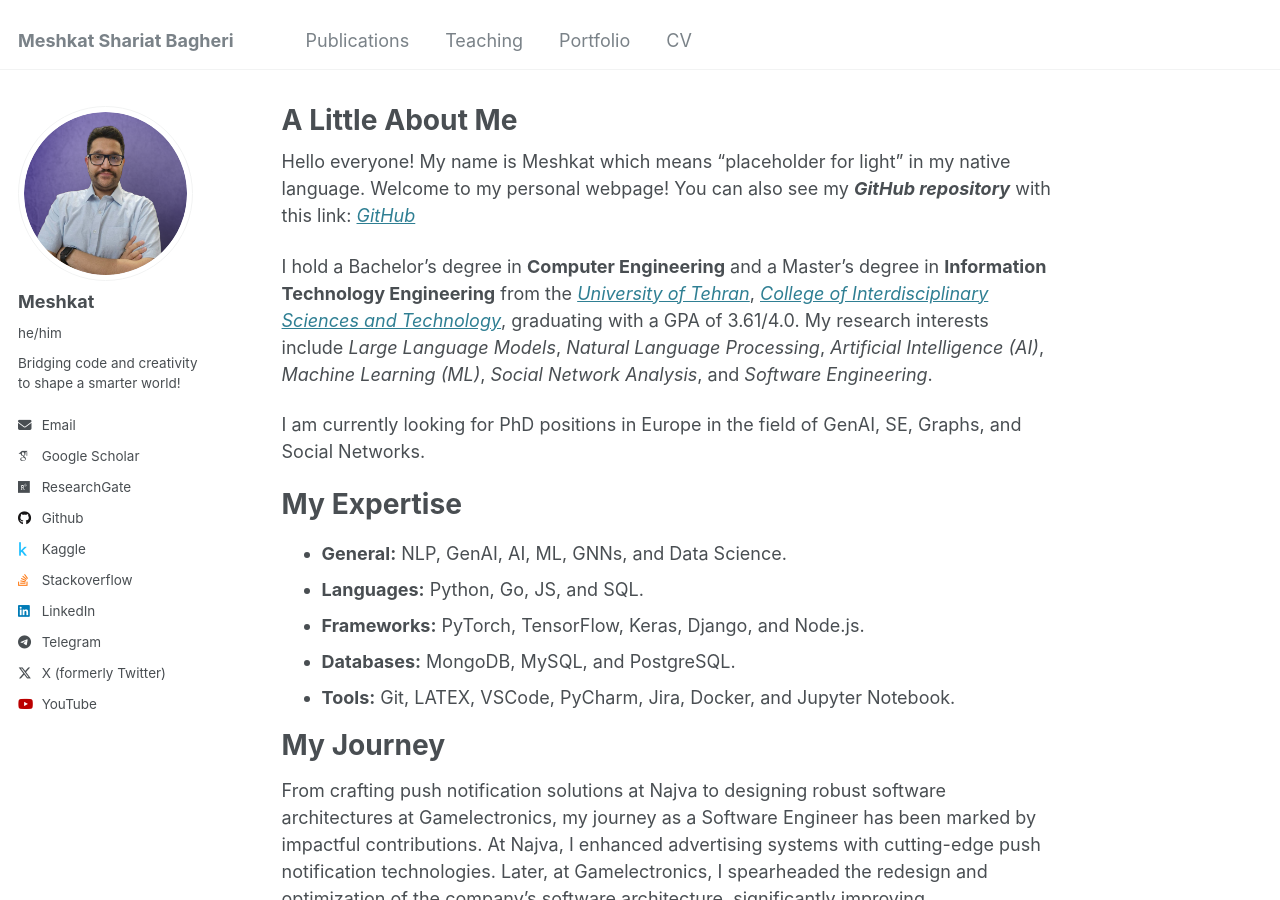
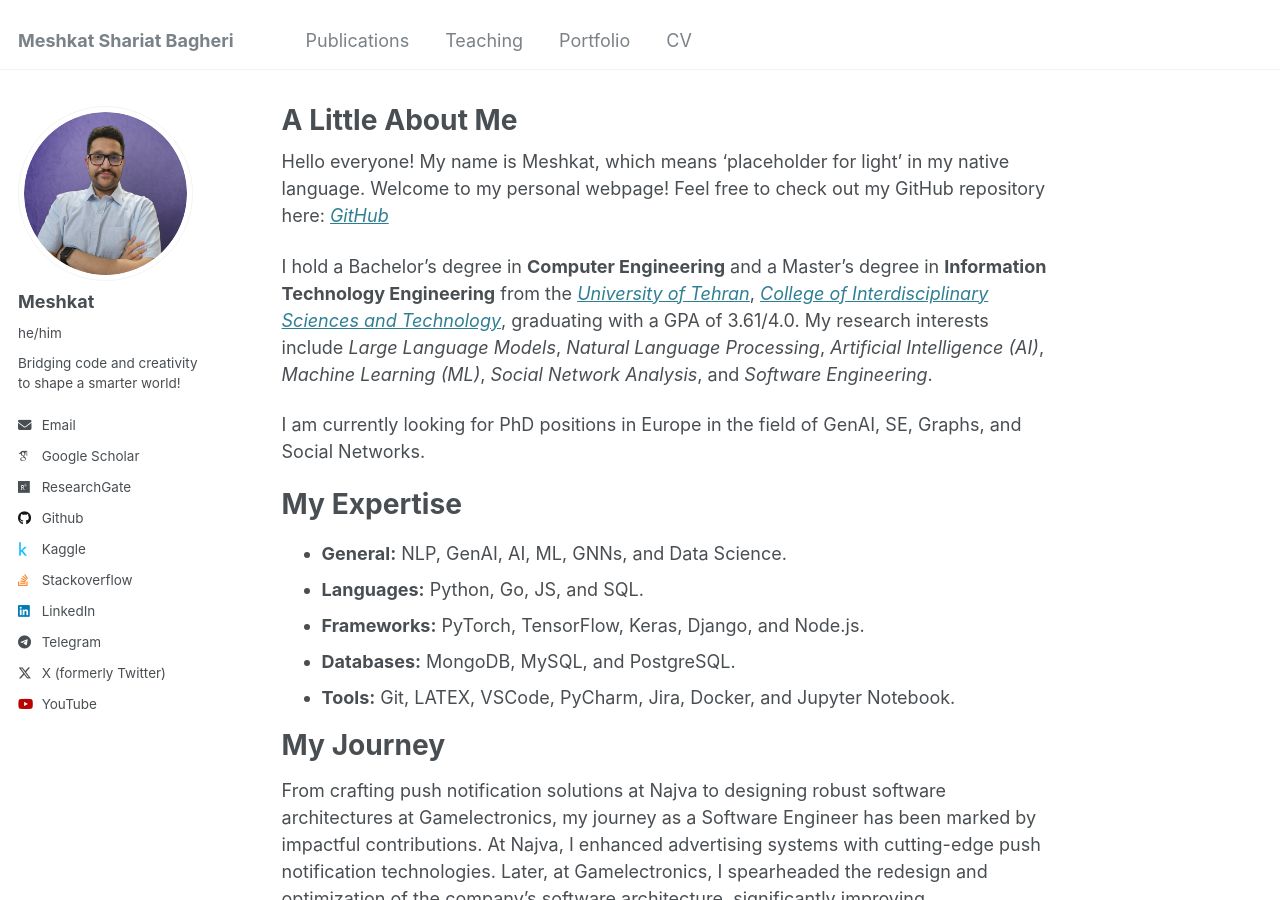
Before and after one commit to MeshkatShB/meshkatshb.github.io, a Jekyll site: the page built from _pages/about.md, in a window 1280 px wide and 900 px high. Built offline with Jekyll 4.4.1, drawn with Linux system fonts in a browser that asks for light colours; some web fonts are replaced.

Commit message:
refactor: update github sentence

```diff
--- a/_pages/about.md
+++ b/_pages/about.md
@@ -7,7 +7,7 @@ redirect_from:
   - /about.html
 ---
 
-Hello everyone! My name is Meshkat which means "placeholder for light" in my native language. Welcome to my personal webpage! You can also see my **_GitHub repository_** with this link: [_GitHub_](https://github.com/meshkatshb)
+Hello everyone! My name is Meshkat, which means 'placeholder for light' in my native language. Welcome to my personal webpage! Feel free to check out my GitHub repository here: [_GitHub_](https://github.com/meshkatshb)
 
 I hold a Bachelor's degree in **Computer Engineering** and a Master's degree in **Information Technology Engineering** from the [_University of Tehran_](https://ut.ac.ir), [_College of Interdisciplinary Sciences and Technology_](https://cist.ut.ac.ir), graduating with a GPA of 3.61/4.0. My research interests include _Large Language Models_, _Natural Language Processing_, _Artificial Intelligence (AI)_, _Machine Learning (ML)_, _Social Network Analysis_, and _Software Engineering_.
 
```
